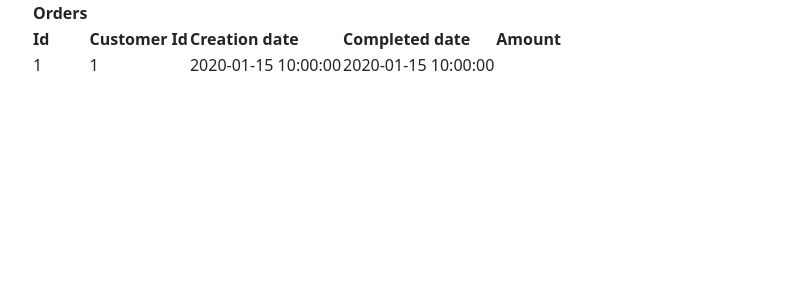
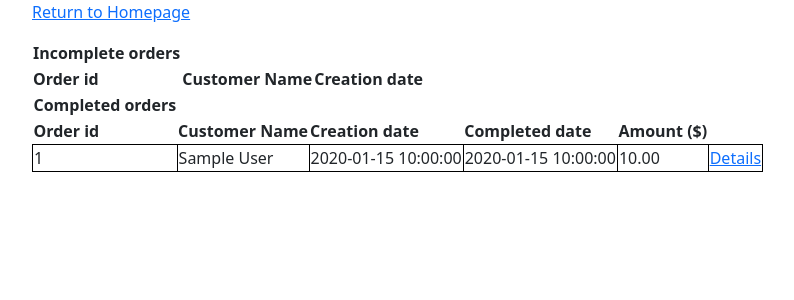
Before and after one commit to Xestycheeze/food-store-demo, a Flask app: page /orders in a window 1280 px wide. Shown: the top 300 px of the page, without its empty margins (50-844 px from the left). Run offline with Flask 3, Linux system fonts and the light colour scheme; tables that the repository leaves empty hold one stand-in row (values such as "Sample post"); lists and menus that the app fills with data are empty.

Commit message:
flask part2 completed

```diff
--- a/app.py
+++ b/app.py
@@ -1,4 +1,4 @@
-from flask import Flask, render_template
+from flask import Flask, render_template, redirect, url_for
 from pathlib import Path
 from db import db
 from models import Product, Category, Customer, Order, ProductOrder
@@ -50,9 +50,32 @@ def customer_detail(id):
 
 @app.route("/orders")
 def orders():
-    stmt = db.select(Order)
-    zakazih = db.session.execute(stmt).scalars().all()
-    return render_template("orders.html", orders=zakazih)
+    completed_rows = db.select(Order).where(Order.completed != None) # using `is` keyword doesnt work?
+    completed_orders = db.session.execute(completed_rows).scalars()
+    incomplete_rows = db.select(Order).where(Order.completed == None)
+    incomplete_orders = db.session.execute(incomplete_rows).scalars()
+    return render_template("orders.html",
+                           completed_orders=completed_orders,
+                           incomplete_orders=incomplete_orders)
+
+@app.route("/orders/<int:id>")
+def order_detail(id):
+    stmt = db.select(Order).where(Order.id == id)
+    zakaz = db.session.execute(stmt).scalar()
+    return render_template("orders.html", selected_order=zakaz)
+
+@app.route("/orders/<int:id>/complete", methods=["POST"])
+def complete_order(id):
+    try:
+        order = db.get_or_404(Order, id)
+        order.complete()
+        db.session.add(order)
+        db.session.commit()
+        return redirect(url_for("orders"))
+    except ValueError as e:
+        return render_template("error.html", message=f"{e}"), 400
+
+
 
 
 if __name__ == "__main__":
--- a/static/style.css
+++ b/static/style.css
@@ -0,0 +1,7 @@
+span.warning {
+    color: red;
+}
+
+td {
+    border: 1px solid black;
+}
--- /dev/null
+++ b/templates/error.html
@@ -0,0 +1,6 @@
+{% extends 'base.html' %}
+{% block pagetitle %}Error{% endblock %}
+{% block content %}
+<p><a href="{{ url_for('home') }}">Return to Homepage</a></p>
+<p>An error has occured: {{ message }}</p>
+{% endblock %}
--- a/templates/orders.html
+++ b/templates/orders.html
@@ -1,29 +1,77 @@
 {% extends 'base.html' %}
 {% block pagetitle %}Orders{% endblock %}
 {% block content %}
-{% if orders %}
+<p><a href="{{ url_for('home') }}">Return to Homepage</a></p>
+{% if selected_order %}
+<p><a href="{{ url_for('orders')}}">Return to Orders</a></p>
+<p><a href="{{ url_for('customer_detail', id=selected_order.customer_id)}}">Return to the Customer</a></p>
 <table>
-    <tr><th>Orders</th></tr>
+    <tr><th>{{ selected_order.customer.name}}'s order #{{ selected_order.id }} details</th></tr>
     <tr>
-        <th>Id</th>
-        <th>Customer Id</th>
-        <th>Creation date</th>
-        <th>Completed date</th>
-        <th>Amount</th>
+        <th>Item name</th>
+        <th>Price</th>
+        <th>Quantity</th>
+        <th>In stock</th>
     </tr>
-    {% for order in orders %}
+    {% for item in selected_order.items %}
+
         <tr>
-            <td>{{ order.id }}</td>
-            <td>{{ order.customer_id }}</td>
-            <td>{{ order.created }}</td>
-            {% if order.completed %}
-            <td>{{ order.completed }}</td>
-            {% else %}
-            <td>N/A</td>
-            {% endif %}
+            <td>{{ item.product.name }}</td>
+            <td>{{ item.product.price }}</td>
+            <td>{{ item.quantity }}</td>
+            <td>
+                {{ item.product.inventory }}
+                {% if item.quantity > item.product.inventory and not selected_order.completed %}
+                <span class="warning">Insufficient inventory!</span>
+                {% endif %}
+            </td>
         </tr>
     {% endfor %}
 </table>
+<div>Estimated grand total: ${{ selected_order.estimate() }}</div>
+{% if selected_order.completed == None %}
+<form method="post" action="{{ url_for('complete_order', id=selected_order.id) }}">
+    <button type="submit">Complete order</button>
+</form>
 {% else %}
+<div>Order completed</div>
+{% endif %}
+{% else %}
+<table>
+    <tr><th>Incomplete orders</th></tr>
+    <tr>
+        <th>Order id</th>
+        <th>Customer Name</th>
+        <th>Creation date</th>
+    </tr>
+    {% for order in incomplete_orders %}
+        <tr>
+            <td>{{ order.id }}</td>
+            <td>{{ order.customer.name }}</td>
+            <td>{{ order.created }}</td>
+            <td><a href="{{ url_for('order_detail', id=order.id) }}">Details</a></td>
+        </tr>
+    {% endfor %}
+</table>
+<table>
+    <tr><th>Completed orders</th></tr>
+    <tr>
+        <th>Order id</th>
+        <th>Customer Name</th>
+        <th>Creation date</th>
+        <th>Completed date</th>
+        <th>Amount ($)</th>
+    </tr>
+    {% for order in completed_orders %}
+        <tr>
+            <td>{{ order.id }}</td>
+            <td>{{ order.customer.name }}</td>
+            <td>{{ order.created }}</td>
+            <td>{{ order.completed }}</td>
+            <td>{{ order.amount }}</td>
+            <td><a href="{{ url_for('order_detail', id=order.id) }}">Details</a></td>
+        </tr>
+    {% endfor %}
+</table>
 {% endif %}
 {% endblock %}
```
Also changed, not shown: models.py (+23 -0 lines), templates/customers.html (+32 -0 lines).
